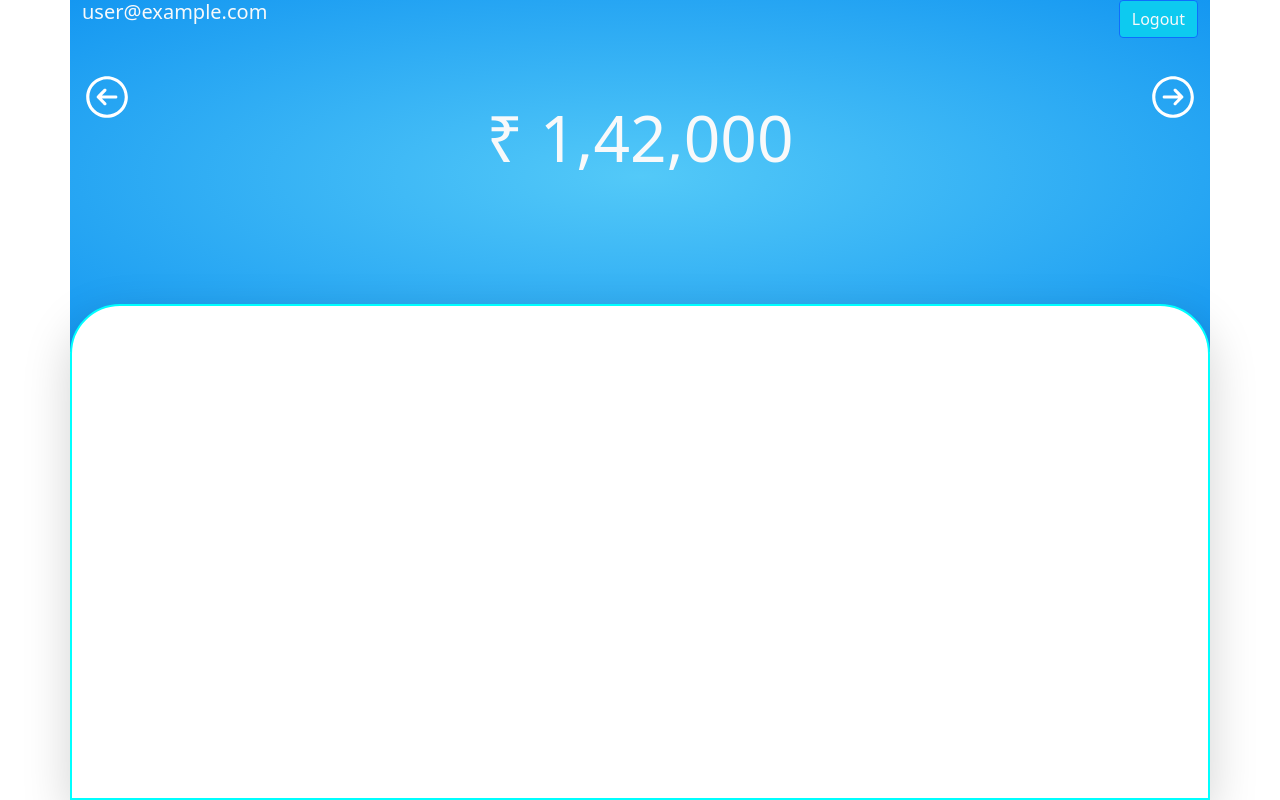
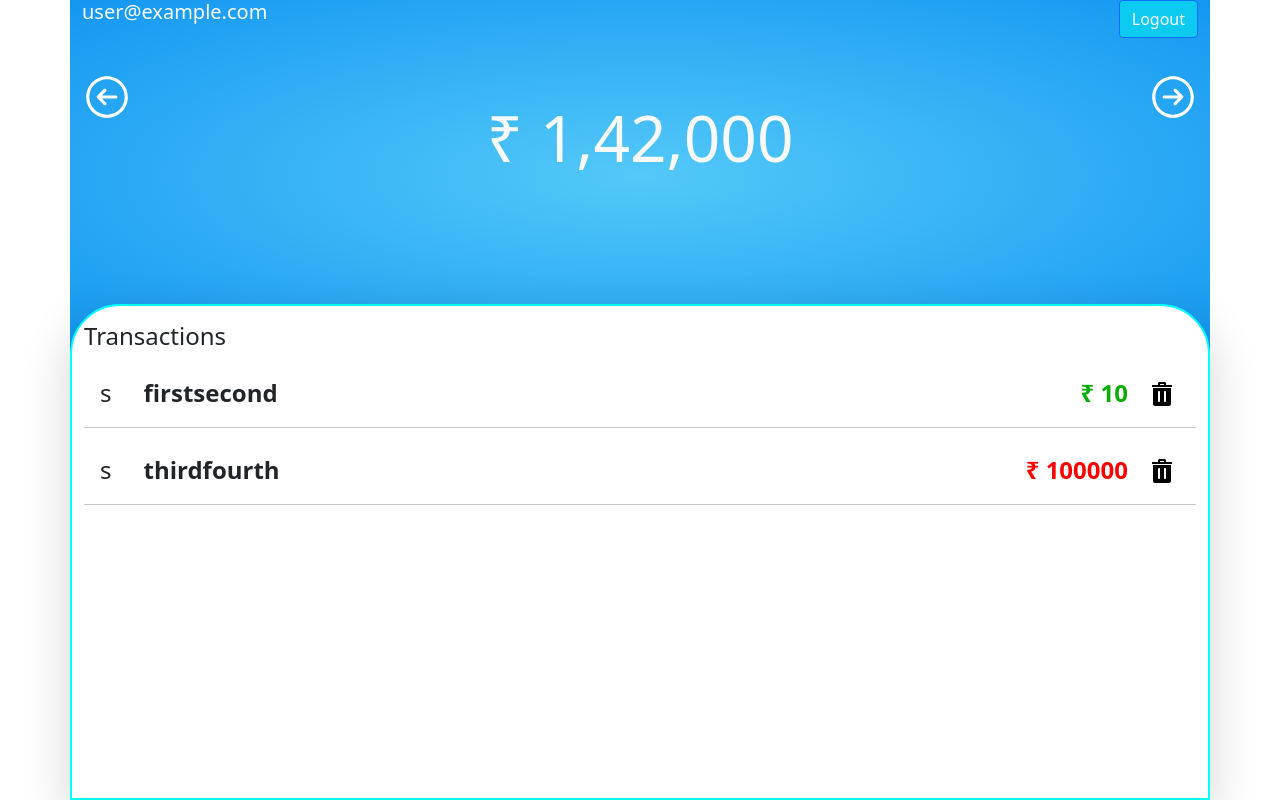
Before and after one commit to TanishkM/Buget-Tracker_web, a React (Create React App) app: page / in a window 1280 px wide. Built offline with nearby package versions, Linux system fonts and the light colour scheme; no server answers; sample sign-in values are in the browser's storage.

Commit message:
Transations display

```diff
--- a/src/App.css
+++ b/src/App.css
@@ -71,6 +71,9 @@
   border-top-right-radius: 50px;
   border: 2px solid cyan;
 }
+.transaction{
+  font-size: 3vh;
+}
 input:focus::placeholder {
   color: transparent;
 }
--- /dev/null
+++ b/src/components/Adds.js
@@ -0,0 +1,37 @@
+import React from 'react'
+
+const Adds = ({data}) => {
+
+    return (
+        <div>
+            <div className=' mt-4'>
+                <div className='d-flex justify-content-between'>
+                    <div>
+                        <div className='d-inline px-3 transaction'>
+                            {data.category}
+                        </div>
+                        <div className='d-inline px-3 transaction'>
+                            <b>{data.title} </b>
+
+                        </div>
+
+                    </div>
+                    <div className='d-flex align-items-center'>
+                        <div className='d-inline  transaction' style={{color:data.transaction<0?"red":"#06ad00"}}>
+                            <b>₹ {Math.abs(data.transaction)}</b>
+
+                        </div>
+                        <div className='d-inline px-3'>
+                            <button style={{ backgroundColor: "white", border: "none" }}>
+                                <svg width="24" height="24" xmlns="http://www.w3.org/2000/svg" fillRule="evenodd" clipRule="evenodd"><path d="M19 24h-14c-1.104 0-2-.896-2-2v-16h18v16c0 1.104-.896 2-2 2m-9-14c0-.552-.448-1-1-1s-1 .448-1 1v9c0 .552.448 1 1 1s1-.448 1-1v-9zm6 0c0-.552-.448-1-1-1s-1 .448-1 1v9c0 .552.448 1 1 1s1-.448 1-1v-9zm6-5h-20v-2h6v-1.5c0-.827.673-1.5 1.5-1.5h5c.825 0 1.5.671 1.5 1.5v1.5h6v2zm-12-2h4v-1h-4v1z" /></svg>
+                            </button>
+                        </div>
+                    </div>
+                </div>
+            </div>
+            <hr />
+        </div>
+    )
+}
+
+export default Adds
--- a/src/components/DashBot.js
+++ b/src/components/DashBot.js
@@ -1,15 +1,41 @@
 import React from 'react'
 import { useSpring, animated } from 'react-spring'
+import Adds from './Adds'
 const DashBot = () => {
   const style1 = useSpring({
     from: { marginTop: 500 },
     to: { marginTop: 0 },
     config: { duration: 500 }
   })
+
+  const datas = [
+    {
+        title: "firstsecond",
+        category: "s",
+        description: "some description",
+        transaction: 10
+    },
+    {
+      title: "thirdfourth",
+      category: "s",
+      description: "some other description",
+      transaction: -100000
+  }
+]
+
   return (
     <animated.div style={style1}>
       <div>
-        <div className='container bottom shadow-lg'></div>
+        <div className='container bottom shadow-lg'>
+        <h4 className='mt-3'>Transactions</h4>
+        {datas.length===0? "No Transaction to display":
+            datas.map((data)=>{
+                return (<Adds data={data}/>
+                )
+            })
+              }
+        </div>
+
       </div>
     </animated.div>
 
```
